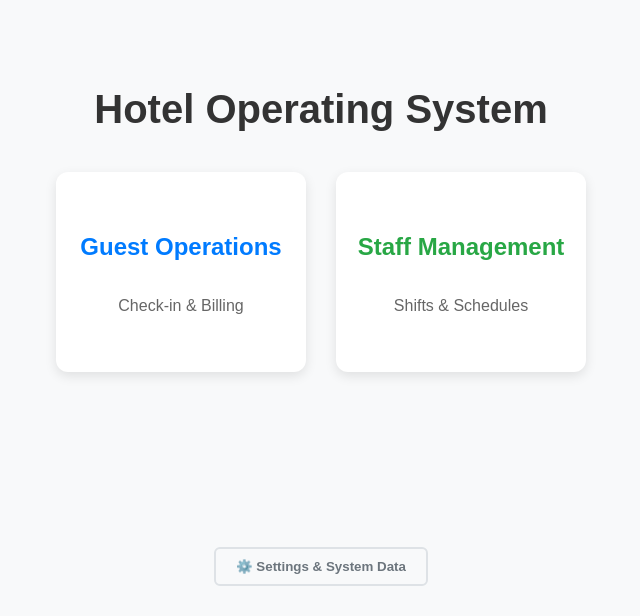
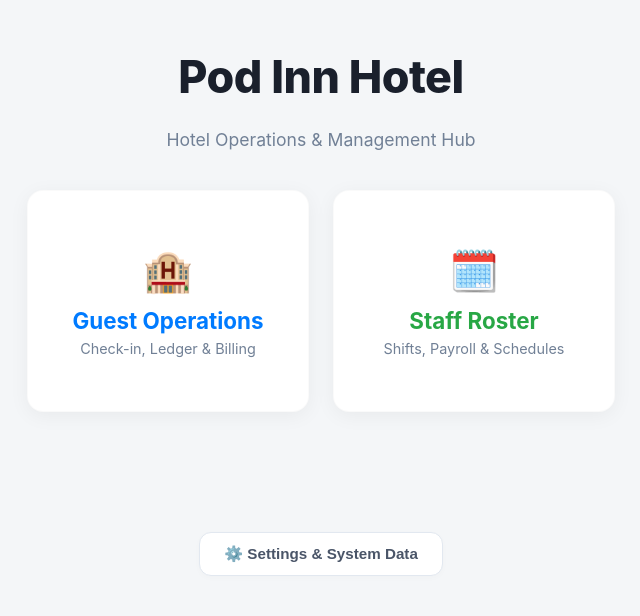
Before and after one commit to Nadeem-Elsayed/Hotel-Scheduler, a React (Vite) app: page / in a window 1280 px wide. Shown: the part 184-800 px from the top of the page, without its empty margins (319-959 px from the left). Built offline with nearby package versions, Linux system fonts and the light colour scheme.

Commit message:
slight change to landing page

```diff
--- a/src/components/LandingPage.tsx
+++ b/src/components/LandingPage.tsx
@@ -8,61 +8,86 @@ export default function LandingPage({ onNavigate }: LandingPageProps) {
   return (
     <div style={{
       display: 'flex', flexDirection: 'column', alignItems: 'center',
-      justifyContent: 'center', height: '100vh', backgroundColor: '#f8f9fa',
-      fontFamily: 'sans-serif', position: 'relative'
+      justifyContent: 'center', height: '100vh', backgroundColor: '#f4f6f8',
+      fontFamily: '-apple-system, BlinkMacSystemFont, "Segoe UI", Roboto, sans-serif',
+      position: 'relative'
     }}>
-      <h1 style={{ marginBottom: '40px', fontSize: '2.5rem', color: '#333' }}>Hotel Operating System</h1>
+      <h1 style={{ marginBottom: '8px', fontSize: '2.8rem', fontWeight: 800, color: '#1a202c', letterSpacing: '-0.5px' }}>
+        Pod Inn Hotel
+      </h1>
+      <p style={{ color: '#718096', marginBottom: '40px', fontSize: '1.1rem' }}>Hotel Operations & Management Hub</p>
 
-      <div style={{ display: 'flex', gap: '30px' }}>
+      <div style={{ display: 'flex', gap: '24px' }}>
         {/* Guest Module Card */}
         <div
           onClick={() => onNavigate('guests')}
           style={{
-            width: '250px', height: '200px', backgroundColor: 'white',
-            borderRadius: '12px', boxShadow: '0 4px 12px rgba(0,0,0,0.1)',
+            width: '280px', height: '220px', backgroundColor: 'white',
+            borderRadius: '16px', boxShadow: '0 4px 20px rgba(0,0,0,0.05)',
+            border: '1px solid rgba(0,0,0,0.02)',
             display: 'flex', flexDirection: 'column', alignItems: 'center',
-            justifyContent: 'center', cursor: 'pointer', transition: 'transform 0.2s'
+            justifyContent: 'center', cursor: 'pointer', transition: 'all 0.25s cubic-bezier(0.4, 0, 0.2, 1)'
           }}
-          onMouseOver={(e) => e.currentTarget.style.transform = 'scale(1.05)'}
-          onMouseOut={(e) => e.currentTarget.style.transform = 'scale(1)'}
+          onMouseOver={(e) => {
+            e.currentTarget.style.transform = 'translateY(-6px)';
+            e.currentTarget.style.boxShadow = '0 12px 24px rgba(0,123,255,0.12)';
+          }}
+          onMouseOut={(e) => {
+            e.currentTarget.style.transform = 'translateY(0)';
+            e.currentTarget.style.boxShadow = '0 4px 20px rgba(0,0,0,0.05)';
+          }}
         >
-          <h2 style={{ color: '#007bff' }}>Guest Operations</h2>
-          <p style={{ color: '#666' }}>Check-in & Billing</p>
+          <div style={{ fontSize: '2.5rem', marginBottom: '12px' }}>🏨</div>
+          <h2 style={{ color: '#007bff', margin: '0 0 6px 0', fontSize: '1.4rem', fontWeight: 700 }}>Guest Operations</h2>
+          <p style={{ color: '#718096', margin: 0, fontSize: '0.9rem' }}>Check-in, Ledger & Billing</p>
         </div>
 
         {/* Staff Module Card */}
         <div
           onClick={() => onNavigate('shifts')}
           style={{
-            width: '250px', height: '200px', backgroundColor: 'white',
-            borderRadius: '12px', boxShadow: '0 4px 12px rgba(0,0,0,0.1)',
+            width: '280px', height: '220px', backgroundColor: 'white',
+            borderRadius: '16px', boxShadow: '0 4px 20px rgba(0,0,0,0.05)',
+            border: '1px solid rgba(0,0,0,0.02)',
             display: 'flex', flexDirection: 'column', alignItems: 'center',
-            justifyContent: 'center', cursor: 'pointer', transition: 'transform 0.2s'
+            justifyContent: 'center', cursor: 'pointer', transition: 'all 0.25s cubic-bezier(0.4, 0, 0.2, 1)'
           }}
-          onMouseOver={(e) => e.currentTarget.style.transform = 'scale(1.05)'}
-          onMouseOut={(e) => e.currentTarget.style.transform = 'scale(1)'}
+          onMouseOver={(e) => {
+            e.currentTarget.style.transform = 'translateY(-6px)';
+            e.currentTarget.style.boxShadow = '0 12px 24px rgba(40,167,69,0.12)';
+          }}
+          onMouseOut={(e) => {
+            e.currentTarget.style.transform = 'translateY(0)';
+            e.currentTarget.style.boxShadow = '0 4px 20px rgba(0,0,0,0.05)';
+          }}
         >
-          <h2 style={{ color: '#28a745' }}>Staff Management</h2>
-          <p style={{ color: '#666' }}>Shifts & Schedules</p>
+          <div style={{ fontSize: '2.5rem', marginBottom: '12px' }}>🗓️</div>
+          <h2 style={{ color: '#28a745', margin: '0 0 6px 0', fontSize: '1.4rem', fontWeight: 700 }}>Staff Roster</h2>
+          <p style={{ color: '#718096', margin: 0, fontSize: '0.9rem' }}>Shifts, Payroll & Schedules</p>
         </div>
       </div>
 
-      {/* Settings & System Data Button */}
-      <div style={{ position: 'absolute', bottom: '30px' }}>
+      {/* Settings Bottom Action */}
+      <div style={{ position: 'absolute', bottom: '40px' }}>
         <button
           onClick={() => onNavigate('settings')}
           style={{
-            padding: '10px 20px',
-            backgroundColor: 'transparent',
-            color: '#6c757d',
-            border: '2px solid #dee2e6',
-            borderRadius: '6px',
+            padding: '12px 24px',
+            backgroundColor: 'white',
+            color: '#4a5568',
+            border: '1px solid #e2e8f0',
+            borderRadius: '12px',
+            boxShadow: '0 2px 6px rgba(0,0,0,0.02)',
             cursor: 'pointer',
-            fontWeight: 'bold',
+            fontSize: '0.95rem',
+            fontWeight: 600,
+            display: 'flex',
+            alignItems: 'center',
+            gap: '8px',
             transition: 'all 0.2s'
           }}
-          onMouseOver={(e) => { e.currentTarget.style.backgroundColor = '#e9ecef'; e.currentTarget.style.color = '#495057'; }}
-          onMouseOut={(e) => { e.currentTarget.style.backgroundColor = 'transparent'; e.currentTarget.style.color = '#6c757d'; }}
+          onMouseOver={(e) => { e.currentTarget.style.backgroundColor = '#f8f9fa'; e.currentTarget.style.borderColor = '#cbd5e0'; }}
+          onMouseOut={(e) => { e.currentTarget.style.backgroundColor = 'white'; e.currentTarget.style.borderColor = '#e2e8f0'; }}
         >
           ⚙️ Settings & System Data
         </button>
```
